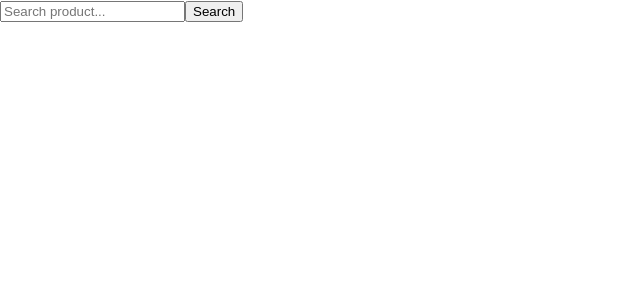
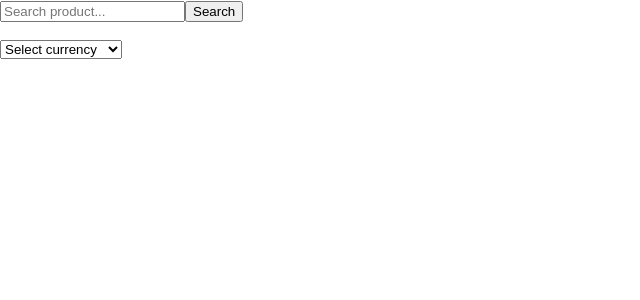
Before and after one commit to kaluzsikc/Product_comparison_app, a React (Create React App) app: page / in a window 1280 px wide. Shown: the top 300 px of the page, without its empty margins (0-640 px from the left). Built offline with nearby package versions, Linux system fonts and the light colour scheme.

Commit message:
Added currency selector

```diff
--- a/src/containers/SearchBox.js
+++ b/src/containers/SearchBox.js
@@ -1,6 +1,4 @@
 import React, { Component } from 'react';
-
-import Results from './ResultBox';
 
 
 class SearchBox extends Component {
@@ -33,11 +31,13 @@ class SearchBox extends Component {
         }
         // const newSearch = { text: text };
 
-        //reset the form fields
-        console.log(text);
+        console.log('text:',text);
         this.setState({ text: '' })
     }
 
+//     handleChange(event) {
+//         const onCurrencySelected = event.target.value;
+// }
     render() {
         return (
             <div>
@@ -52,7 +52,20 @@ class SearchBox extends Component {
                     <p>{this.state.query}</p>
                 </form>
 
-
+                <select id='currency-seelctor' defaultValue="default">
+                    <option disabled value="default">Select currency</option>
+                    <option value="GBP">Pound Sterling</option>
+                    <option value="USD">US Dolar</option>
+                    <option value="EURO">Euro</option>
+                    <option value="Yen">Japanese Yen</option>
+                    <option value="Yuan">Chinese Yuan</option>
+                    <option value="Real">Brazilian Real</option>
+                    <option value="Rupee">Indian Rupee</option>
+                    <option value="SinDollar">Singapore Dollar</option>
+                    <option value="Lira">Turkish Lira</option>
+                    <option value="Peso">Mexican Peso</option>
+                    <option value="AUDollar">Australian Dollar</option>
+                </select>
             </div>
         )
     }
```
